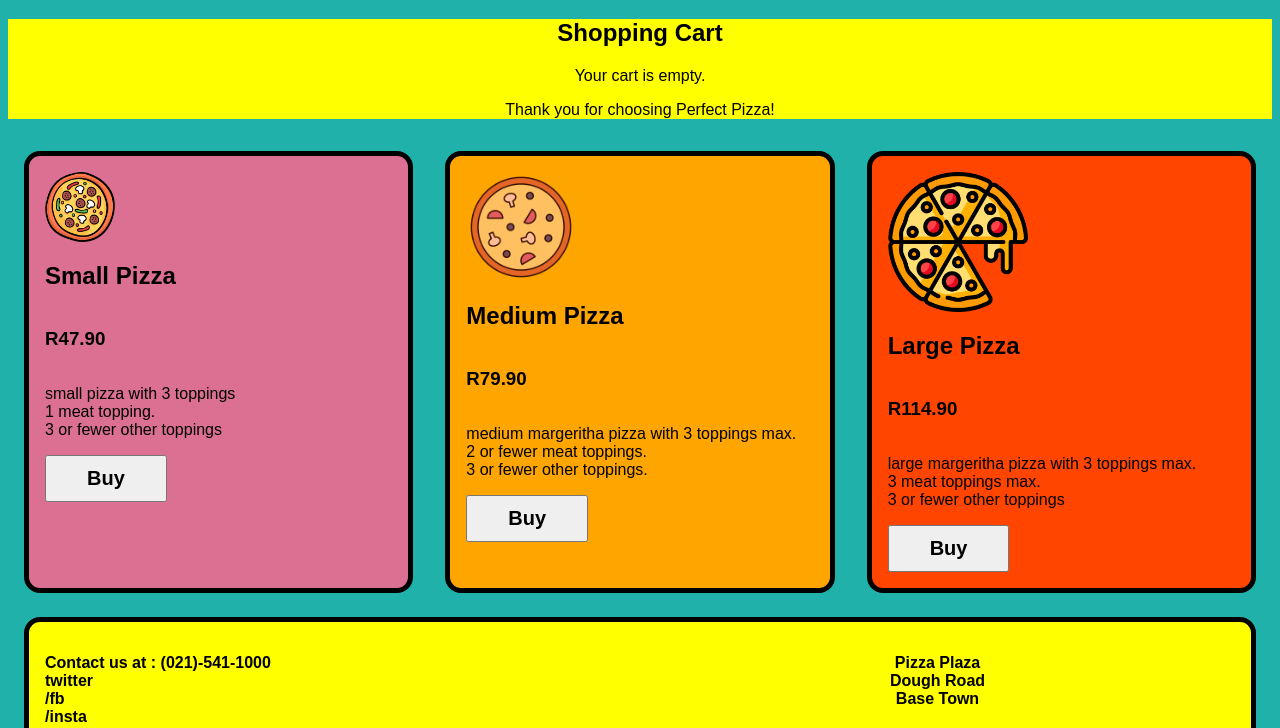
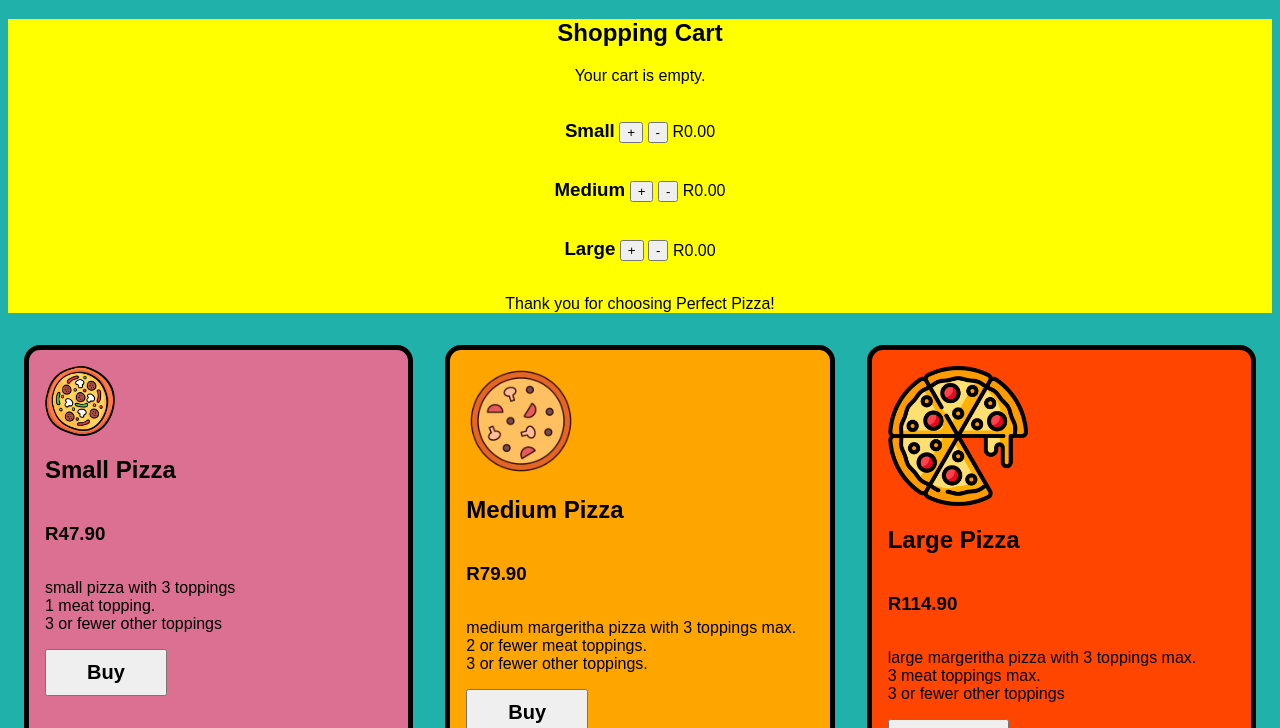
Before and after one commit to PeterManda19/pizza-cart, a plain HTML site: page index.html in a window 1280 px wide. Shown: the part 61-789 px from the top of the page. Drawn offline with nearby package versions, Linux system fonts and the light colour scheme.

Commit message:
Shopping cart update

```diff
--- a/cartComponent.js
+++ b/cartComponent.js
@@ -8,21 +8,22 @@ function cartComponent() {
 
         /**
          * Add a pizza to the cart
-         * @param {string} name - The name of the pizza.
-         * @param {number} price - The price of the pizza.
+         * @param {object} pizza - The pizza object containing name and price properties.
+         *
          */
-        addToCart: function (name, price) {
+        addToCart: function (pizza) {
             // Check if the selected pizza is already in the cart
             const existingPizza = this.cart.find(
-                item => item.name === name && item.price === price);
+                item => item.name === pizza.name && item.price === pizza.price);
 
             if (existingPizza) {
                 existingPizza.quantity++;
             } else {
                 this.cart.push({
-                    name: name,
-                    price: price,
-                    quantity: 1
+                    name: pizza.name,
+                    price: pizza.price,
+                    quantity: 1,
+                    amount: 0
                 });
             }
         },
--- a/index.html
+++ b/index.html
@@ -7,27 +7,48 @@
     <title>Perfect Pizza Cart</title>
     <link rel="stylesheet" href="styles.css">
 </head>
-<body>
+<body x-data="cartComponent()">
     <h1 class="h1">Perfect Pizza</h1>
 
     <div class="shopping-cart" x-data="cartComponent()">
         <h2>Shopping Cart</h2>
         <template x-if="cart.length === 0">
             <p>Your cart is empty.</p>
+            <div>
+                <h3 class="display">Small</h3>
+                <button @click="addToCart('Small', 0.00)" class="add-button">+</button>
+                <button @click="removeFromCart(index)" class="remove-button">-</button>
+                <span class="cost">R0.00</span>
+            </div>
+            <div>
+                <h3 class="display">Medium</h3>
+                <button @click="addToCart('Medium', 0.00)" class="add-button">+</button>
+                <button @click="removeFromCart(index)" class="remove-button">-</button>
+                <span class="cost">R0.00</span>
+            </div>
+            <div>
+                <h3 class="display">Large</h3>
+                <button @click="addToCart('Large', 0.00)" class="add-button">+</button>
+                <button @click="removeFromCart(index)" class="remove-button">-</button>
+                <span class="cost">R0.00</span>
+            </div>
         </template>
-        <template x-for="(name, price) in cart" :key="index">
+
+        <template x-for="(pizza) in cart" :key="index">
             <div>
-                <h3 class="display">{{ name }}</h3>
+                <h3 class="display">{{ pizza.name }}</h3>
                 <button @click="addToCart(pizza)" class="add-button">+</button>
                 <button @click="removeFromCart(index)" class="remove-button">-</button>
-                <span class="cost">R{{ price.toFixed(2) }}</span>
+                <span class="cost">R{{ pizza.price.toFixed(2) }}</span>
             </div>
         </template>
 
         <h3 x-show="cart.length > 0">Total cost: R{{ calculateTotal() }}</h3>
         <p x-text="message"></p>
         <div class="payment-amount" x-show="cart.length > 0">
-            <h3>Payment amount: R{{ paymentAmount() }}</h3>
+            <template x-for="(pizza, index) in cart" :key="index">
+                <h3>Payment amount ({{ pizza.name }}): R{{ pizza.amount.toFixed(2) }}</h3>
+            </template>
         </div>
 
         <button class="button-size" @click="checkout()" x-show="cart.length > 0"><b>Pay</b></button>
```
